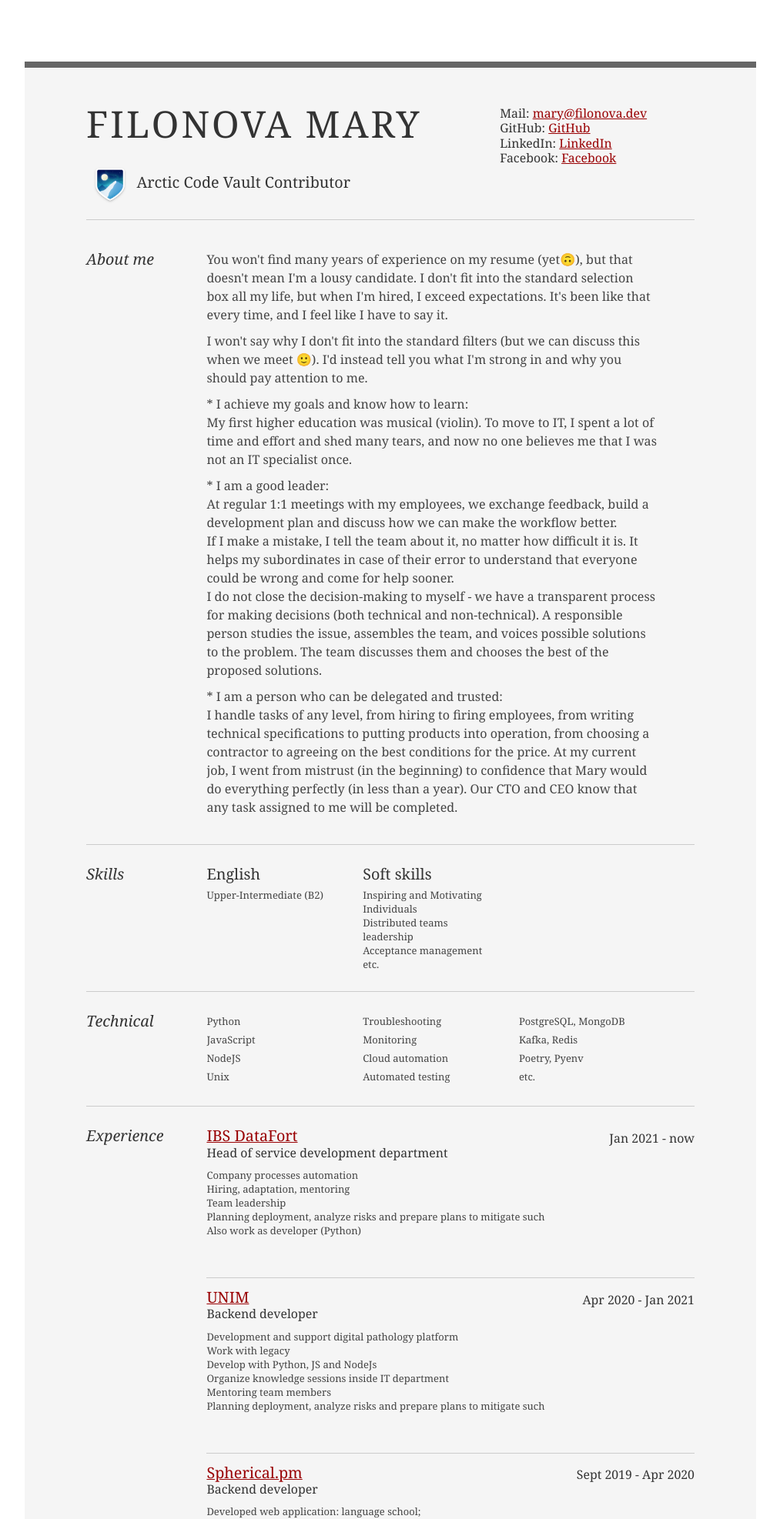
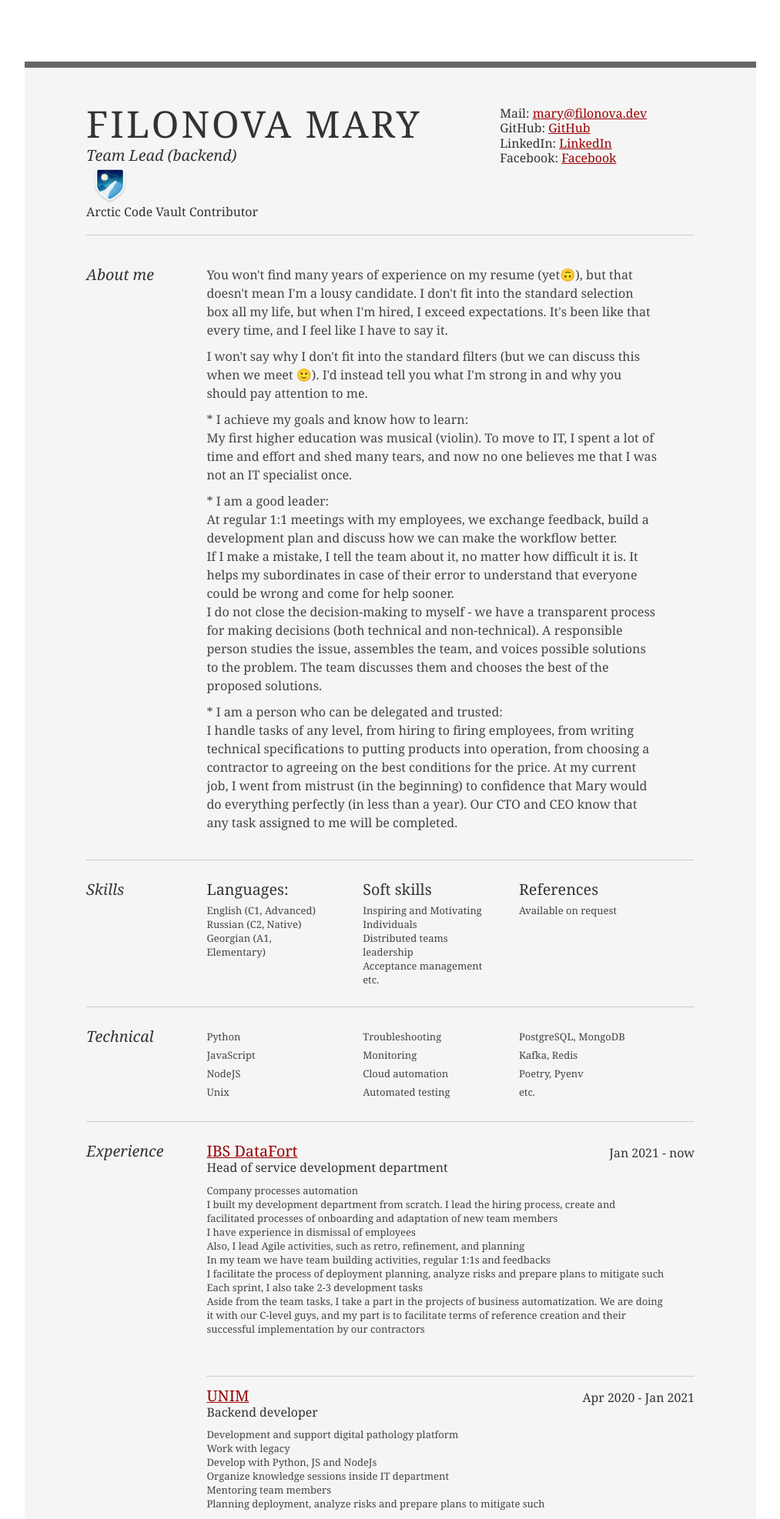
Before and after one commit to Kvm99/filonova.dev, a Django app: page /resume/ in a window 1280 px wide. Shown: the top 1974 px of the page at 77% size, without its empty margins (133-1146 px from the left). Run offline with Django 3.2, Linux system fonts and the light colour scheme.

Commit message:
resume updated

```diff
--- a/resume/templates/resume/srt-resume.html
+++ b/resume/templates/resume/srt-resume.html
@@ -37,6 +37,8 @@
 			<div class="yui-gc">
 				<div class="yui-u first">
 					<h1>Filonova Mary</h1>
+					<h2>Team Lead (backend)</h2>
+
 {#                    <h3><a id="pdf" href="/static/Filonova_Mary.pdf">Download PDF</a></h3>#}
 				</div>
 
@@ -52,7 +54,7 @@
 			</div><!--// .yui-gc -->
 			<div class="yui-gc">
 				<img src="/static/img/arctic-code-contributor.png" valign="middle" width="48" height="50" hspace="7"/>
-				<h2>Arctic Code Vault Contributor</h2>
+				<h3>Arctic Code Vault Contributor</h3>
 			</div>
 		</div><!--// hd -->
 
@@ -100,8 +102,11 @@ At my current job, I went from mistrust (in the beginning) to confidence that Ma
 								</div> -->
 
 								<div class="talent">
-									<h2>English</h2>
-									<p>Upper-Intermediate (B2)</p>
+									<h2>Languages:</h2>
+									<p>English (C1, Advanced)</p>
+									<p>Russian (C2, Native)</p>
+									<p>Georgian (A1, Elementary)</p>
+
 								</div>
 
 								<div class="talent">
@@ -110,6 +115,12 @@ At my current job, I went from mistrust (in the beginning) to confidence that Ma
 									<p>Distributed teams leadership </p>
 									<p>Acceptance management</p>
                                     <p>etc.</p>
+								</div>
+
+								<div class="talent">
+									<h2>References</h2>
+									<p>Available on request</p>
+
 								</div>
 						</div>
 					</div><!--// .yui-gf -->
@@ -157,11 +168,15 @@ At my current job, I went from mistrust (in the beginning) to confidence that Ma
 								<h3>Head of service development department </h3>
 								<h4>Jan 2021 - now</h4>
 								<p>Company processes automation <br>
-                                Hiring, adaptation, mentoring<br>
-                                Team leadership<br>
-                                Planning deployment, analyze risks and prepare plans to mitigate such<br>
-                                Also work as developer (Python)<br>
-                                </p>
+                                I built my development department from scratch. I lead the hiring process, create and facilitated processes of onboarding and adaptation of new team members<br>
+								I have experience in dismissal of employees<br>
+								Also, I lead Agile activities, such as retro, refinement, and planning<br>
+								In my team we have team building activities, regular 1:1s and feedbacks <br>
+								I facilitate the process of deployment planning, analyze risks and prepare plans to mitigate such<br>
+								Each sprint, I also take 2-3 development tasks<br>
+								Aside from the team tasks, I take a part in the projects of business automatization. We are doing it with our C-level guys, and my part is to facilitate terms of reference creation and their successful implementation by our contractors<br>
+                       			 </p>
+
 							</div>
 
                             <div class="job">
```
